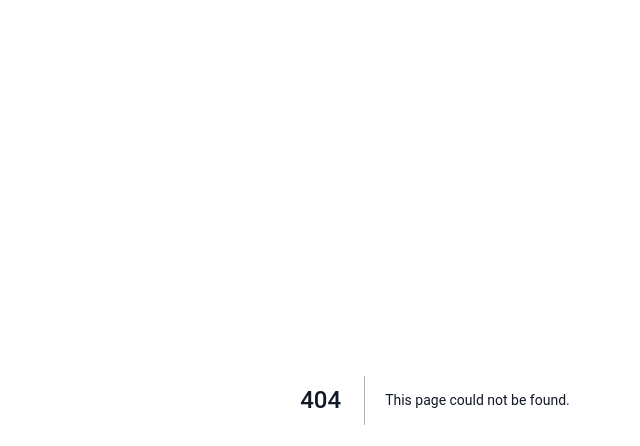
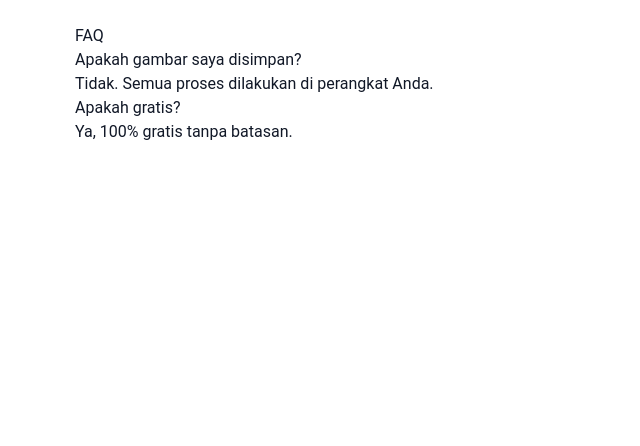
Before and after one commit to pejuangreceh5/Image-Resizer, a Next.js app: page /faq in a window 1280 px wide. Before the commit this address had no page. Shown: the top 446 px of the page, without its empty margins (205-845 px from the left). Built offline with nearby package versions, Linux system fonts and the light colour scheme.

Commit message:
Add files via upload

```diff
--- /dev/null
+++ b/app/faq/page.tsx
@@ -0,0 +1,11 @@
+export default function FAQPage() {
+  return (
+    <main className="max-w-3xl mx-auto p-6 prose">
+      <h1>FAQ</h1>
+      <h2>Apakah gambar saya disimpan?</h2>
+      <p>Tidak. Semua proses dilakukan di perangkat Anda.</p>
+      <h2>Apakah gratis?</h2>
+      <p>Ya, 100% gratis tanpa batasan.</p>
+    </main>
+  );
+}
```
